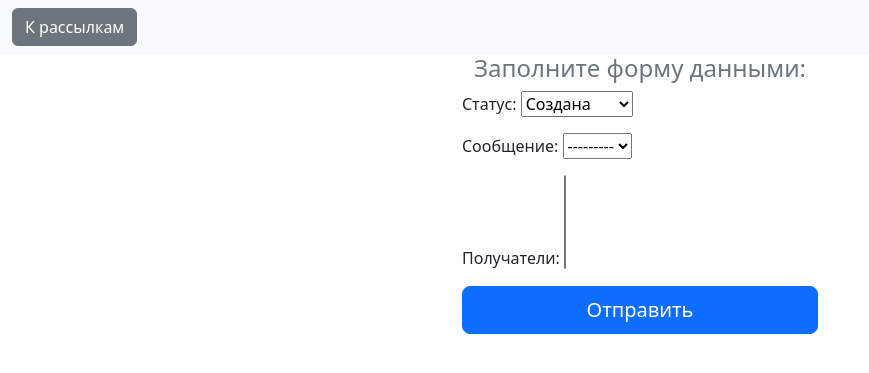
After one commit to 4usnok/Project_4_Mailing_manager, a Django app: page /mailings/mail/ in a window 1280 px wide. The commit adds this page. Shown: the top 373 px of the page, without its empty margins (0-869 px from the left). Run offline with Django 5.2, Linux system fonts and the light colour scheme; data that the repository does not hold is empty.

Commit message:
part 1 email

```diff
--- /dev/null
+++ b/mailings/templates/mailings/form_mail_mailings.html
@@ -0,0 +1,33 @@
+<!doctype html>
+<html lang="ru">
+  <head>
+    <meta charset="utf-8">
+    <meta name="viewport" content="width=device-width, initial-scale=1">
+    <link href="https://cdn.jsdelivr.net/npm/bootstrap@5.2.3/dist/css/bootstrap.min.css" rel="stylesheet">
+    <title>Написать письмо</title>
+  </head>
+  <body>
+    <nav class="navbar navbar-expand-lg bg-light">
+      <div class="container-fluid">
+        <a class="btn btn-secondary" href="{% url 'mailings:mailings_list' %}">К рассылкам</a>
+        <button class="navbar-toggler" type="button" data-bs-toggle="collapse" data-bs-target="#navbarNav" aria-controls="navbarNav" aria-expanded="false" aria-label="Toggle navigation">
+          <span class="navbar-toggler-icon"></span>
+        </button>
+      </div>
+    </nav>
+    <div class="container">
+      <div class="row">
+        <div class="col-md-4 offset-md-4">
+          <h4 class="text-center text-muted">Заполните форму данными:</h4>
+    <form method="post">
+        {% csrf_token %}
+        {{ form.as_p }}
+        <button type="submit" class="btn btn-primary btn-lg w-100">Отправить</button>
+    </form>
+        </div>
+      </div>
+    </div>
+    <footer class="bg-light text-center text-lg-start mt-5">
+    </footer>
+  </body>
+</html>
--- a/mailings/templates/mailings/mailings_list_page.html
+++ b/mailings/templates/mailings/mailings_list_page.html
@@ -8,6 +8,7 @@
 <p>
     <a href="{% url 'main_page:main_view' %}" class="btn btn-primary my-2"><h4>Вернуться на главную</h4></a>
     <a href="{% url 'mailings:forms_new_mail' %}" class="btn btn-primary my-2"><h4>Добавить новую рассылку</h4></a>
+    <a class="btn btn-primary" href="{% url 'mailings:mail' %}" role="button">Отправить рассылку на почту</a>
 </p>
 
 <h1>Список рассылок</h1>
@@ -25,7 +26,6 @@
                 <p class="card-text">Получатели: {{ object.recipients }}</p>
                   <a class="btn btn-primary" href="{% url 'mailings:forms_delete' object.pk %}" role="button">удалить</a>
                   <a class="btn btn-primary" href="{% url 'mailings:forms_update' object.pk %}" role="button">редактировать</a>
-                  <a class="btn btn-primary" href="{% url 'mailings:mail' %}" role="button">отправить</a>
                 <div class="d-flex justify-content-between align-items-center">
                   <div class="btn-group">
                   </div>
```
